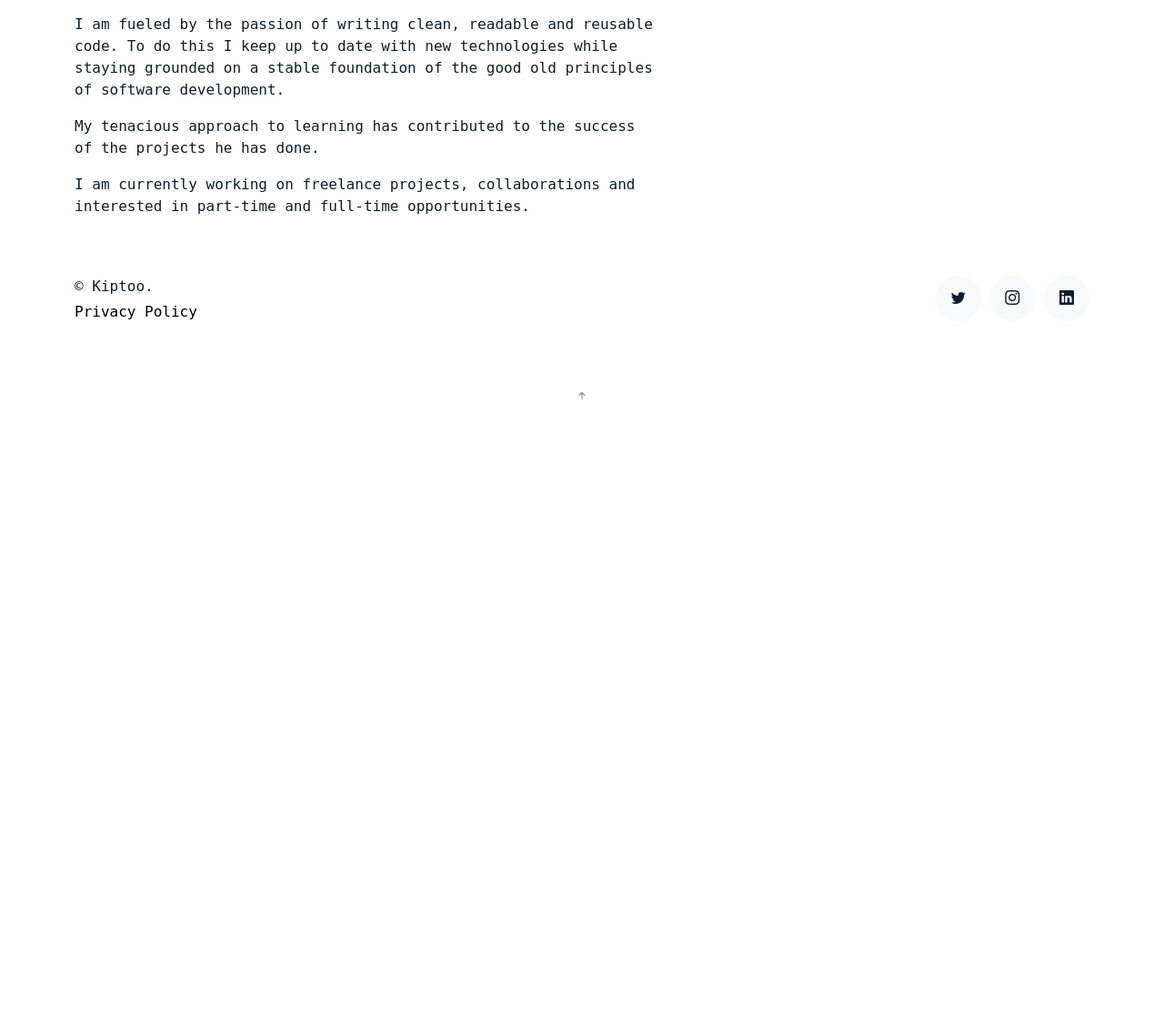
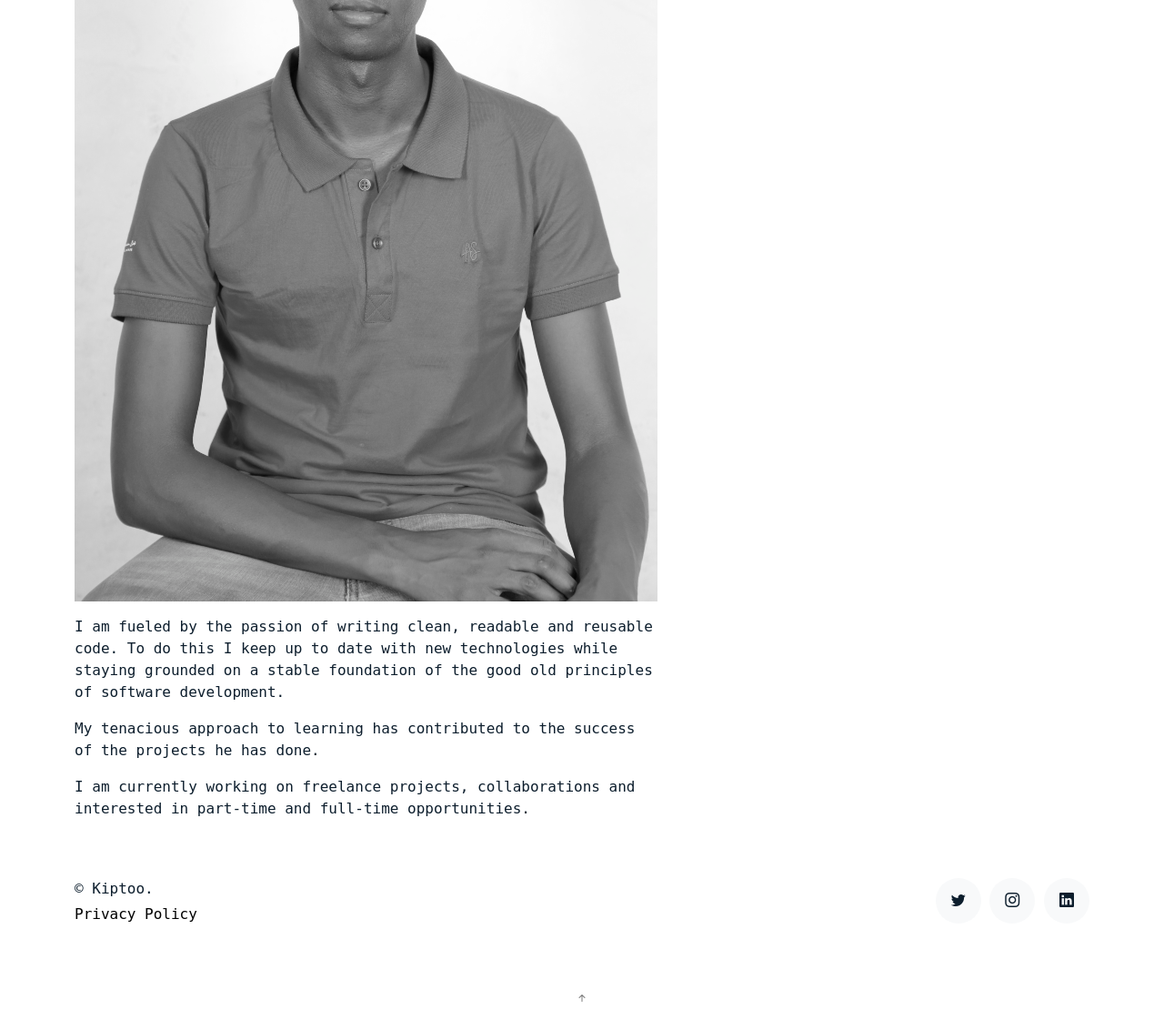
Before and after one commit to demuk/Kiptoo, a Flask app: page /about in a window 1280 px wide. Shown: the part 712-1822 px from the top of the page at 91% size. Before the commit the page ends 1151 px from the top, so only its background shows below. Run offline with Flask 2, Linux system fonts and the light colour scheme; some libraries are stand-ins or nearby versions; some web fonts are replaced.

Commit message:
fixed images not showing

```diff
--- a/templates/about.html
+++ b/templates/about.html
@@ -85,7 +85,7 @@
           </div>
 
           <div class="col-md-7 mb-5 mb-md-0" data-aos="fade-up">
-            <p><img src="{{ url_for('static', filename='img/kiptoo.png') }}" alt="Image" class="img-fluid"></p>
+            <p><img src="{{ url_for('static', filename='img/kiptoo.jpg') }}" alt="Image" class="img-fluid"></p>
             <p>
               I am fueled by the passion of writing clean, readable and reusable code.
               To do this I keep up to date with new technologies while staying grounded on
--- a/templates/home.html
+++ b/templates/home.html
@@ -90,7 +90,7 @@
                 <h3>KapsuChai</h3>
                 <span>Ecommerce</span>
               </div>
-              <img class="img-fluid" src="{{ url_for('static', filename='img/shop.png') }}">
+              <img class="img-fluid" src="{{ url_for('static', filename='img/shop.jpg') }}">
             </a>
           </div>
           <div class="item photography col-sm-6 col-md-4 col-lg-4 mb-4">
```
